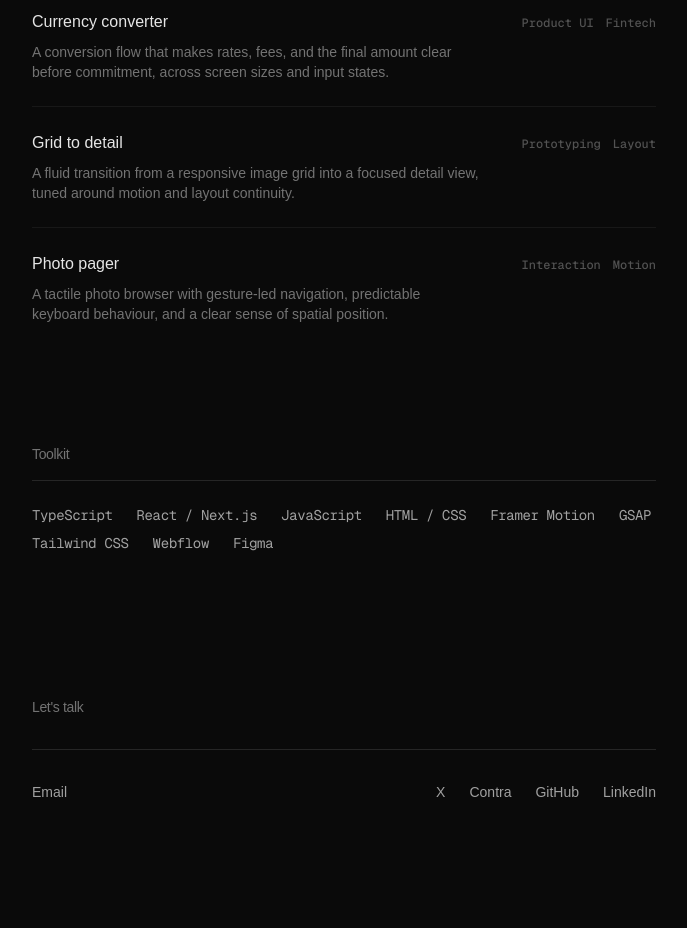
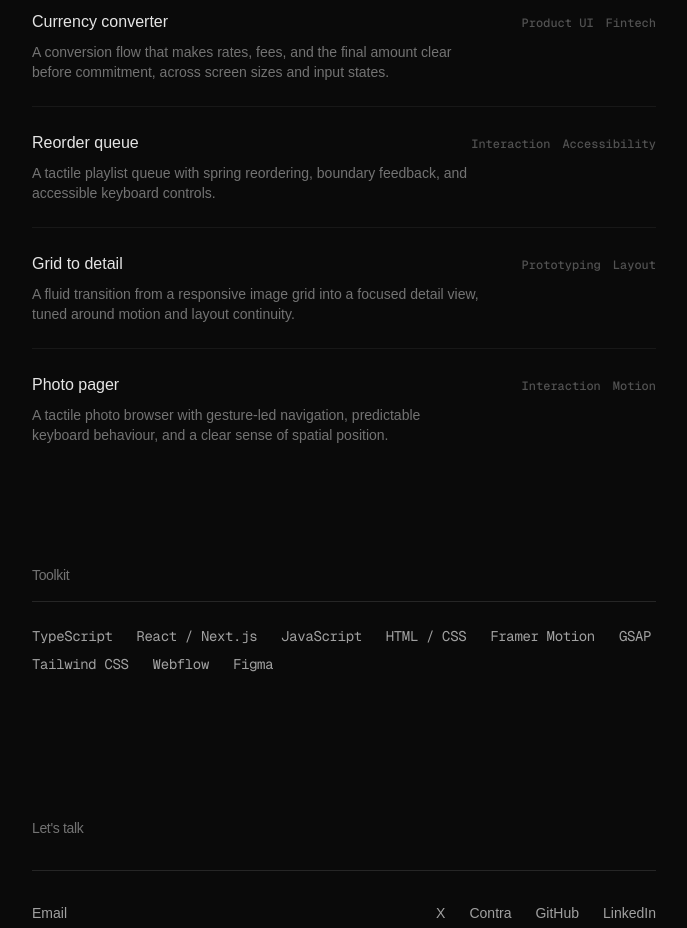
Before and after one commit to uzoway/design-eng-prototypes, a Next.js app: page / in a window 1280 px wide. Shown: the part 1620-2548 px from the top of the page, without its empty margins (296-983 px from the left). Built offline with nearby package versions, Linux system fonts and the light colour scheme.

Commit message:
feat(home): add reorder queue to prototype showcase

```diff
--- a/app/page.tsx
+++ b/app/page.tsx
@@ -62,6 +62,13 @@ const prototypes = [
     description:
       "A conversion flow that makes rates, fees, and the final amount clear before commitment, across screen sizes and input states.",
     disciplines: ["Product UI", "Fintech"],
+  },
+  {
+    slug: "reorder-queue",
+    title: "Reorder queue",
+    description:
+      "A tactile playlist queue with spring reordering, boundary feedback, and accessible keyboard controls.",
+    disciplines: ["Interaction", "Accessibility"],
   },
   {
     slug: "grid-to-detail",
```
